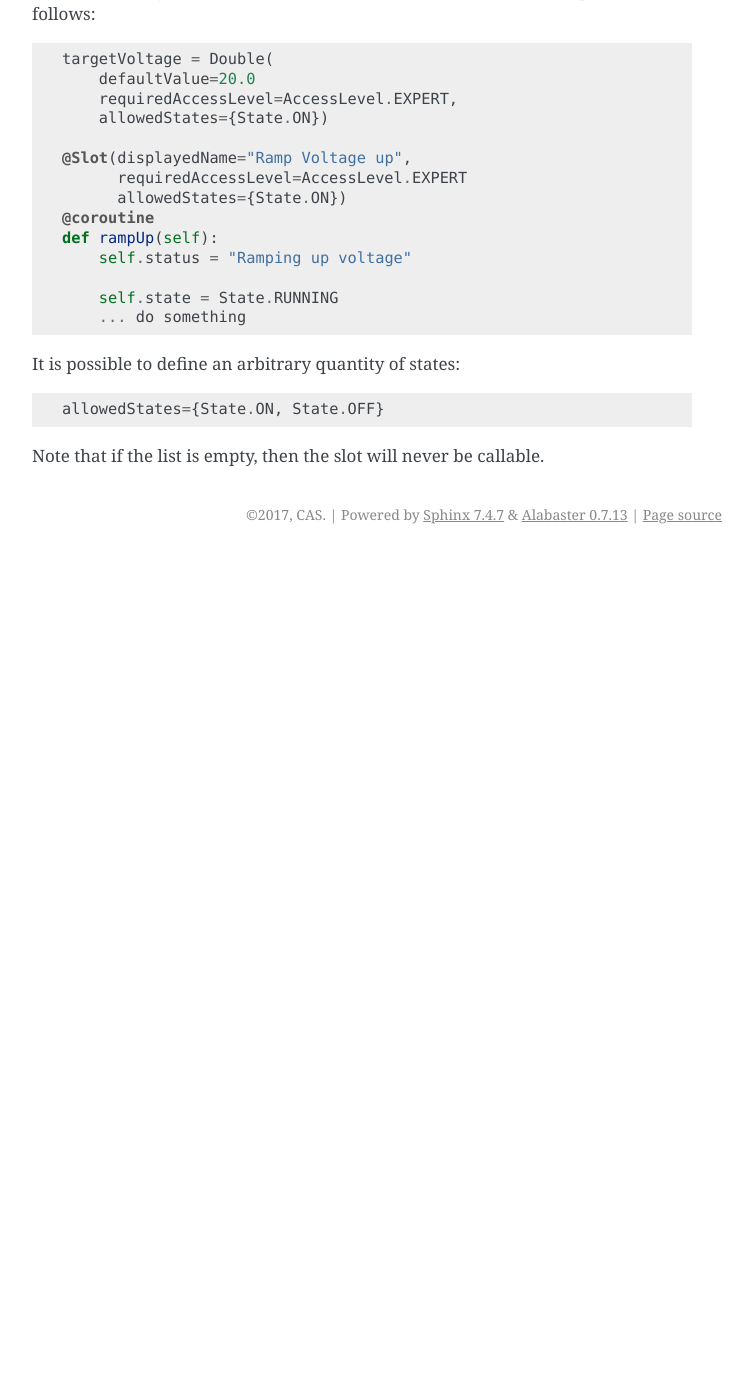
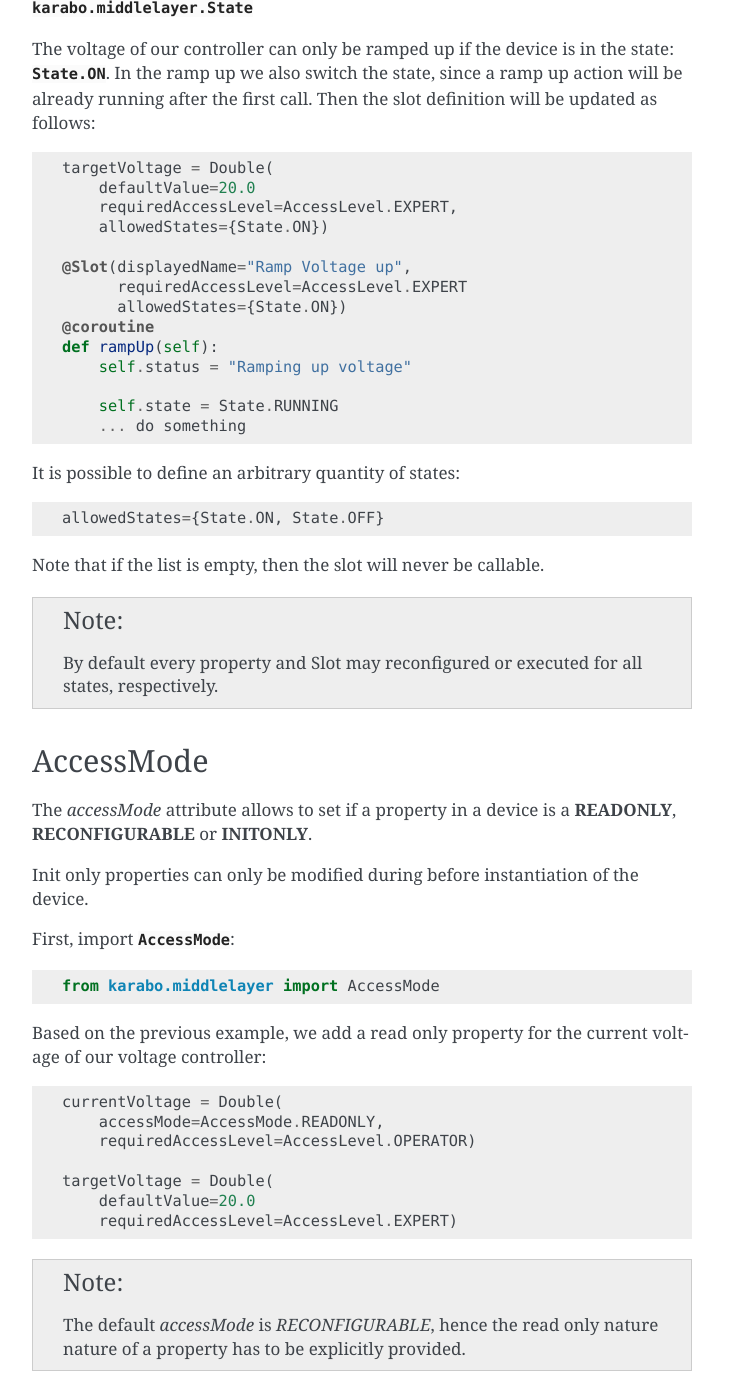
Before and after one commit to European-XFEL/howToMiddlelayer, a Sphinx documentation site: the page built from source/chap1/device_attributes.rst, in a window 1280 px wide and 1400 px high, scrolled down 1237 px. Shown: the whole window, without its empty margins (388-1140 px from the left). Built offline with Sphinx 7.4.7, drawn with Linux system fonts in a browser that asks for light colours; before the commit the page ends 1791 px from its top, so only the background shows below that; some of the changed text lies outside the part shown.

Commit message:
Add access Mode attribute

```diff
--- a/source/chap1/device_attributes.rst
+++ b/source/chap1/device_attributes.rst
@@ -45,6 +45,10 @@
 
         ... do something
 
+.. note::
+
+    The default requiredAccesslevel is `OBSERVER (level 0)`.
+
 Allowed States
 ++++++++++++++
 In a similar philosophy, it is possible to limit slot calls to specific states
@@ -82,3 +86,40 @@
           allowedStates={State.ON, State.OFF}
 
 Note that if the list is empty, then the slot will never be callable.
+
+.. note::
+
+    By default every property and Slot may reconfigured or executed for all
+    states, respectively.
+
+AccessMode
+++++++++++
+The `accessMode` attribute allows to set if a property in a device is a
+**READONLY**, **RECONFIGURABLE** or **INITONLY**.
+
+Init only properties can only be modified during before instantiation of the
+device.
+
+First, import :class:`AccessMode`:
+
+.. code-block:: Python
+
+    from karabo.middlelayer import AccessMode
+
+Based on the previous example, we add a read only property for the current
+voltage of our voltage controller:
+
+.. code-block:: Python
+
+    currentVoltage = Double(
+        accessMode=AccessMode.READONLY,
+        requiredAccessLevel=AccessLevel.OPERATOR)
+
+    targetVoltage = Double(
+        defaultValue=20.0
+        requiredAccessLevel=AccessLevel.EXPERT)
+
+.. note::
+
+    The default `accessMode` is `RECONFIGURABLE`, hence the read only nature
+    nature of a property has to be explicitly provided.
--- a/source/chap4/channels.rst
+++ b/source/chap4/channels.rst
@@ -111,4 +111,4 @@
 A reference implementation can be found in pipelineMDL_, where both receiving and
 sending data is shown.
 
-.. _pipelineMDL: https://git.xfel.eu/gitlab/karaboDevices/pipeML
+.. _pipelineMDL: https://git.xfel.eu/gitlab/karaboDevices/pipelineMDL
```
